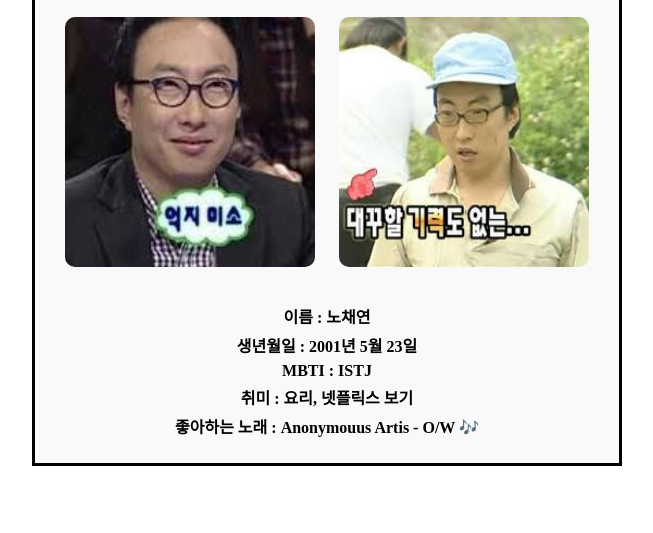
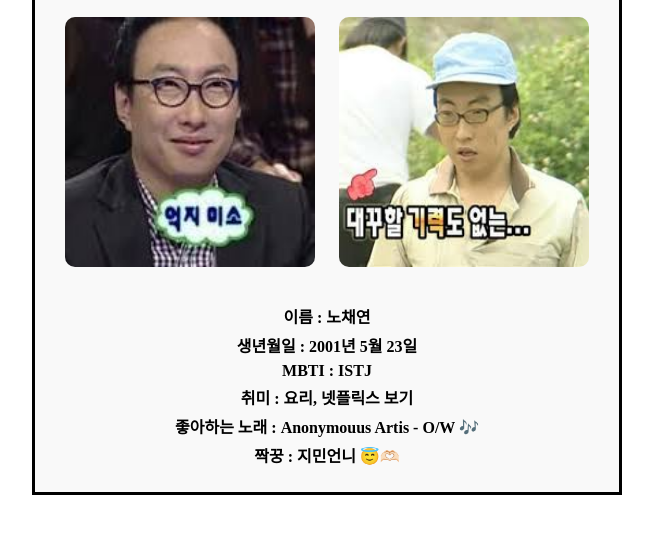
Before and after one commit to urjimyu/My-Name, a plain HTML site: page src/yeon/introduce_yeon.html in a window 1280 px wide. Shown: the part 189-722 px from the top of the page, without its empty margins (313-966 px from the left). Drawn offline with Linux system fonts and the light colour scheme.

Commit message:
Add one info...

```diff
--- a/src/yeon/introduce_yeon.html
+++ b/src/yeon/introduce_yeon.html
@@ -50,6 +50,7 @@
       <p>MBTI : ISTJ</p>
       <p>취미 : 요리, 넷플릭스 보기</p>
       <p>좋아하는 노래 : Anonymouus Artis - O/W 🎶</p>
+      <p>짝꿍 : 지민언니 😇🫶🏻</p>
     </div>
   </body>
 </html>
```
